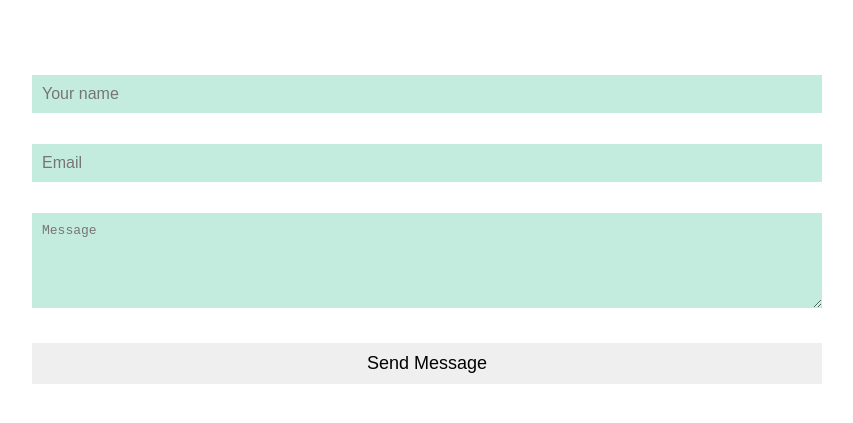
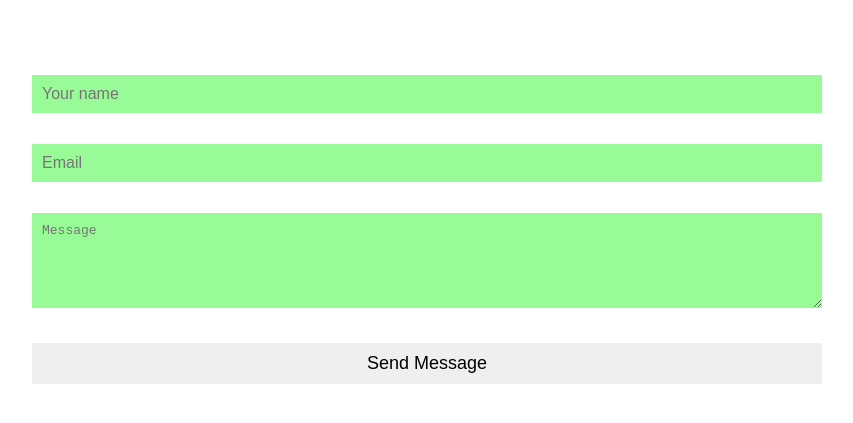
Before and after one commit to Hyradabezt/Hyradabezt.github.io, a plain HTML site: page form.html in a window 1280 px wide. Shown: the part 61-484 px from the top of the page, without its empty margins (203-1056 px from the left). Drawn offline with Linux system fonts and the light colour scheme.

Commit message:
form.html

```diff
--- a/form.html
+++ b/form.html
@@ -9,9 +9,9 @@
    <div style="max-width: 850px; margin-left:auto; margin-right: auto">
         <h1 style="text-align: center;">Contact Us</h1>
         <form style="margin-left: -20px; padding: 40px" method="post" action="/contact-form-data/">
-              <p><input style="font-size:medium; padding:10px; border: none; background-color: rgb(196, 236, 222); width: 100%; margin-bottom: 15px; box-sizing: border-box;" name="readername" type="text" placeholder="Your name" required/></p>
-              <p><input  style="font-size:medium; padding:10px; border: none; background-color: rgb(196, 236, 222); width: 100%; margin-bottom: 15px; box-sizing: border-box;" name="readeremail" type="text" placeholder="Email" required/></p>
-              <p><textarea style="font-size:medium; padding:10px; border: none; background-color: rgb(196, 236, 222); width: 100%;  margin-bottom: 15px;box-sizing: border-box;" name="message" rows="5" cols="30" placeholder="Message" required></textarea>  </p>
+              <p><input style="font-size:medium; padding:10px; border: none; background-color: rgb(152,251,152); width: 100%; margin-bottom: 15px; box-sizing: border-box;" name="readername" type="text" placeholder="Your name" required/></p>
+              <p><input  style="font-size:medium; padding:10px; border: none; background-color: rgb(152,251,152); width: 100%; margin-bottom: 15px; box-sizing: border-box;" name="readeremail" type="text" placeholder="Email" required/></p>
+              <p><textarea style="font-size:medium; padding:10px; border: none; background-color: rgb(152,251,152); width: 100%;  margin-bottom: 15px;box-sizing: border-box;" name="message" rows="5" cols="30" placeholder="Message" required></textarea>  </p>
               <p><button style="font-size:large; padding:10px; border: none; width: 100%;  margin-bottom: 15px; box-sizing: border-box;"; type="submit">Send Message</button></p>
         </form>
     </div>
```
